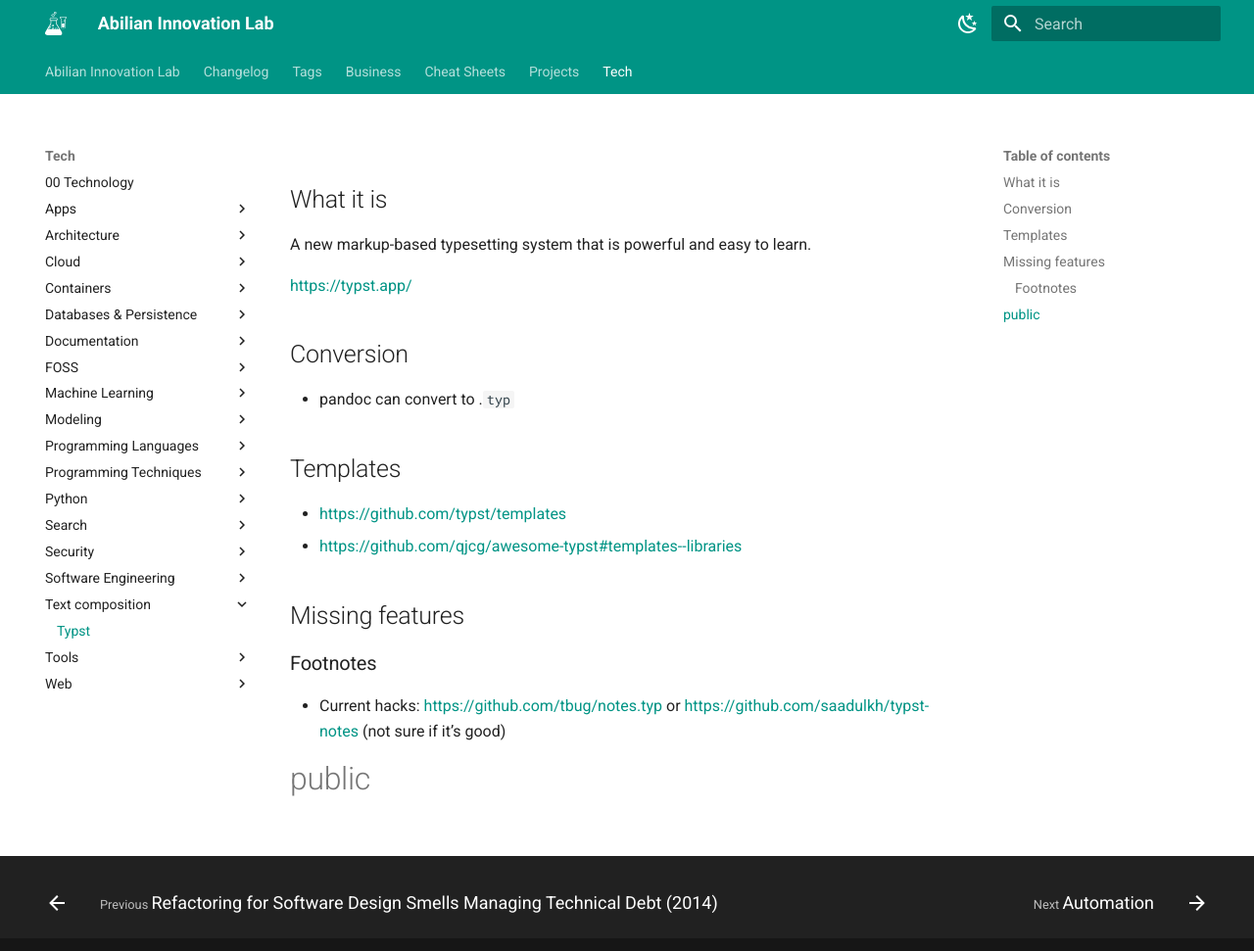
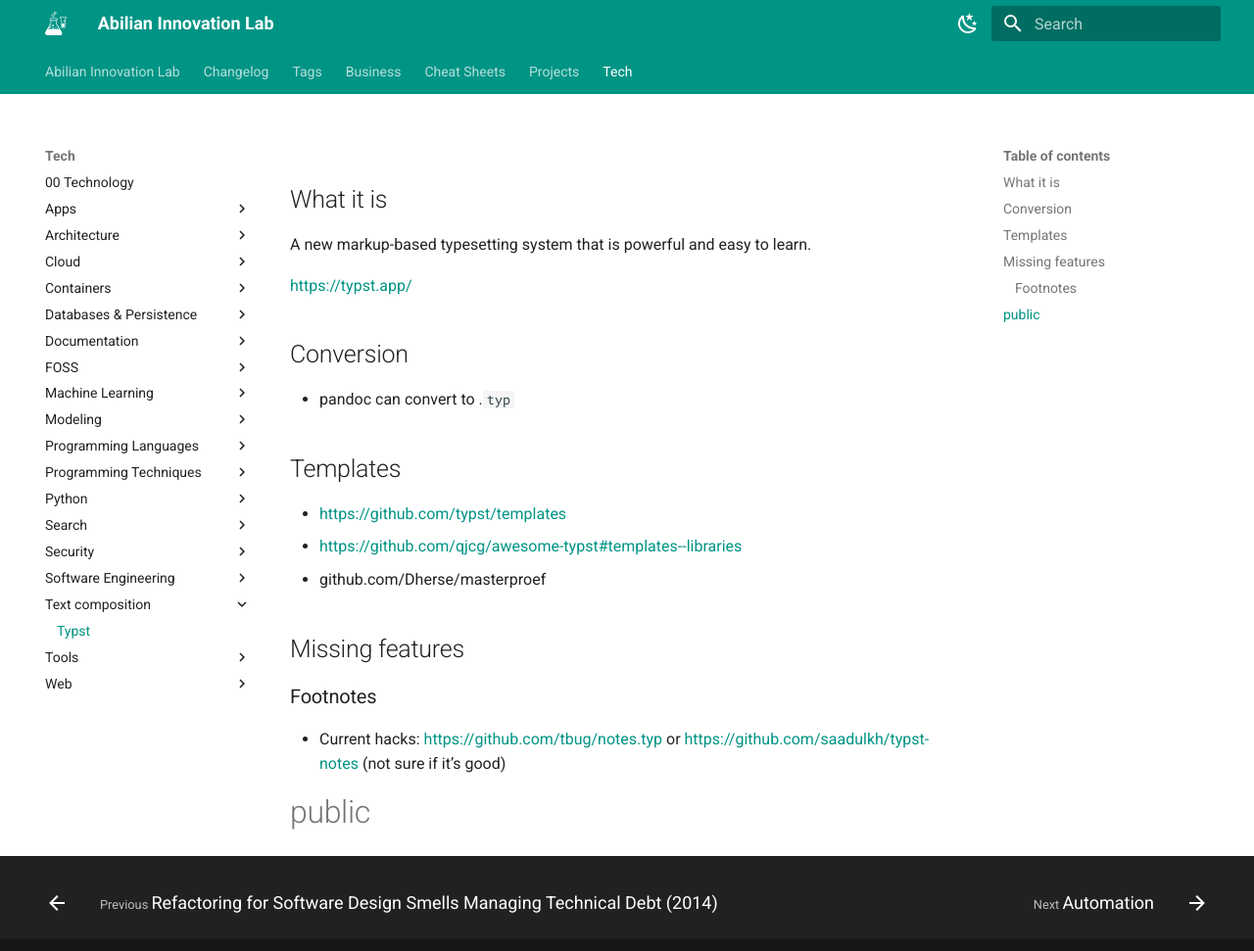
Before and after one commit to abilian/lab.abilian.com, an MkDocs documentation site: the page built from docs/Tech/Text composition/Typst.md, in a window 1280 px wide and 990 px high. Shown: the top 971 px of the window at 98% size. Built offline with MkDocs 1.6.1 and Material for MkDocs 9.7.7, drawn with Linux system fonts in a browser that asks for light colours; comment, search, counter and statistics services are not loaded.

Commit message:
Update content

```diff
--- a/docs/Tech/Text composition/Typst.md
+++ b/docs/Tech/Text composition/Typst.md
@@ -12,6 +12,7 @@
 
 - https://github.com/typst/templates
 - https://github.com/qjcg/awesome-typst#templates--libraries
+- github.com/Dherse/masterproef
 
 ## Missing features
 
```
Also changed, not shown: docs/changelog.md (+2 -2 lines).
